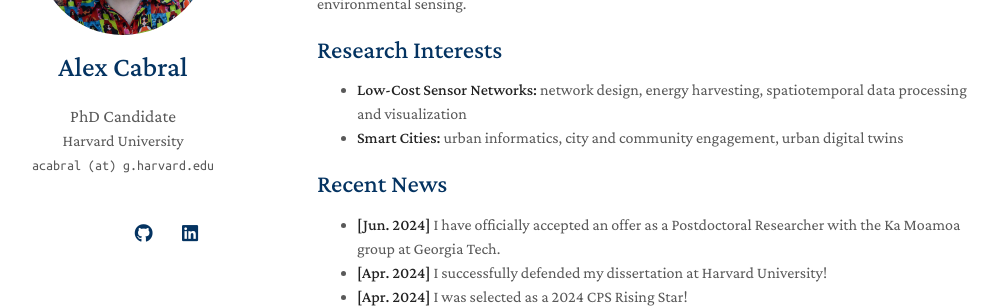
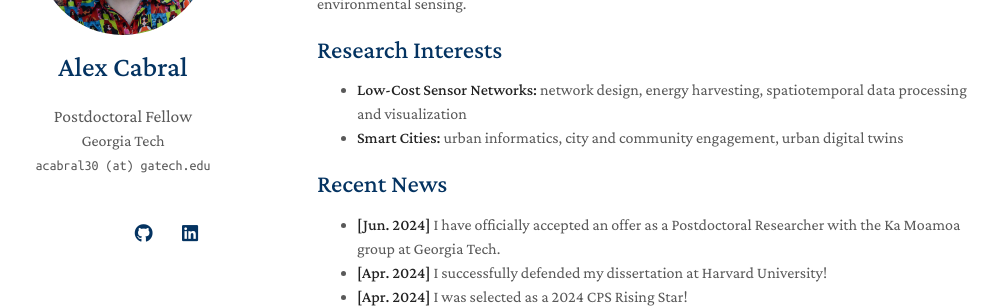
Before and after one commit to a-cabral/a-cabral.github.io, a Jekyll site: the page built from index.md, in a window 1280 px wide. Shown: the part 213-521 px from the top of the page, without its empty margins (153-1151 px from the left). Built offline with Jekyll 4.4.1, drawn with Linux system fonts in a browser that asks for light colours; nearby versions of some CDN libraries; a style sheet for code colours, icons or effects is not loaded; our own code applies the rules of GitHub Pages for plain Markdown files.

Commit message:
Update _config.yml

```diff
--- a/_config.yml
+++ b/_config.yml
@@ -1,8 +1,8 @@
 # Basic Information
 title: Alex Cabral
-position: PhD Candidate
-affiliation: Harvard University
-email: acabral (at) g.harvard.edu
+position: Postdoctoral Fellow
+affiliation: Georgia Tech
+email: acabral30 (at) gatech.edu
 
 # Search Engine Optimization (SEO)
 # The following information is used to improve the website traffic from search engines, e.g., Google.
```
